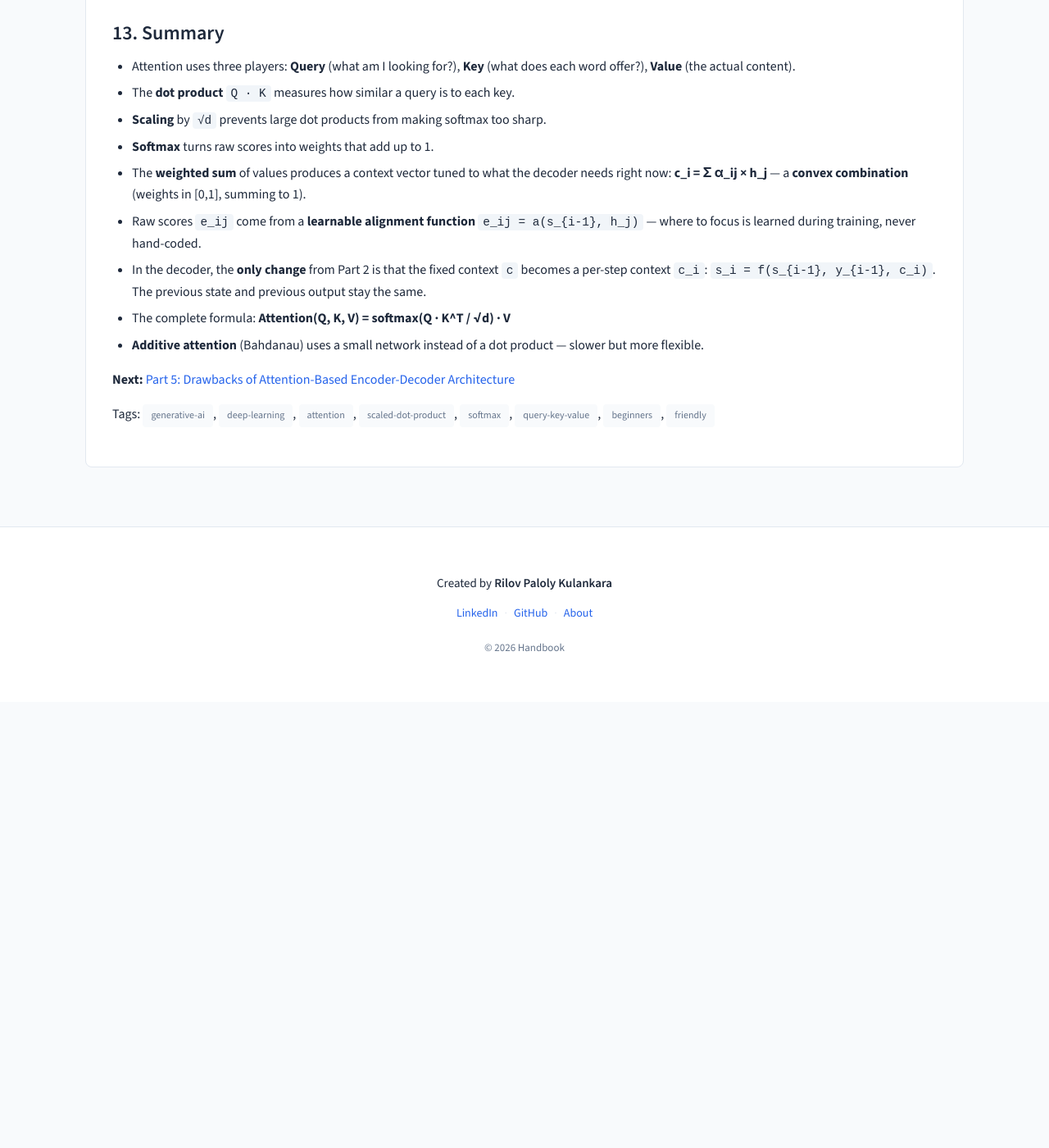
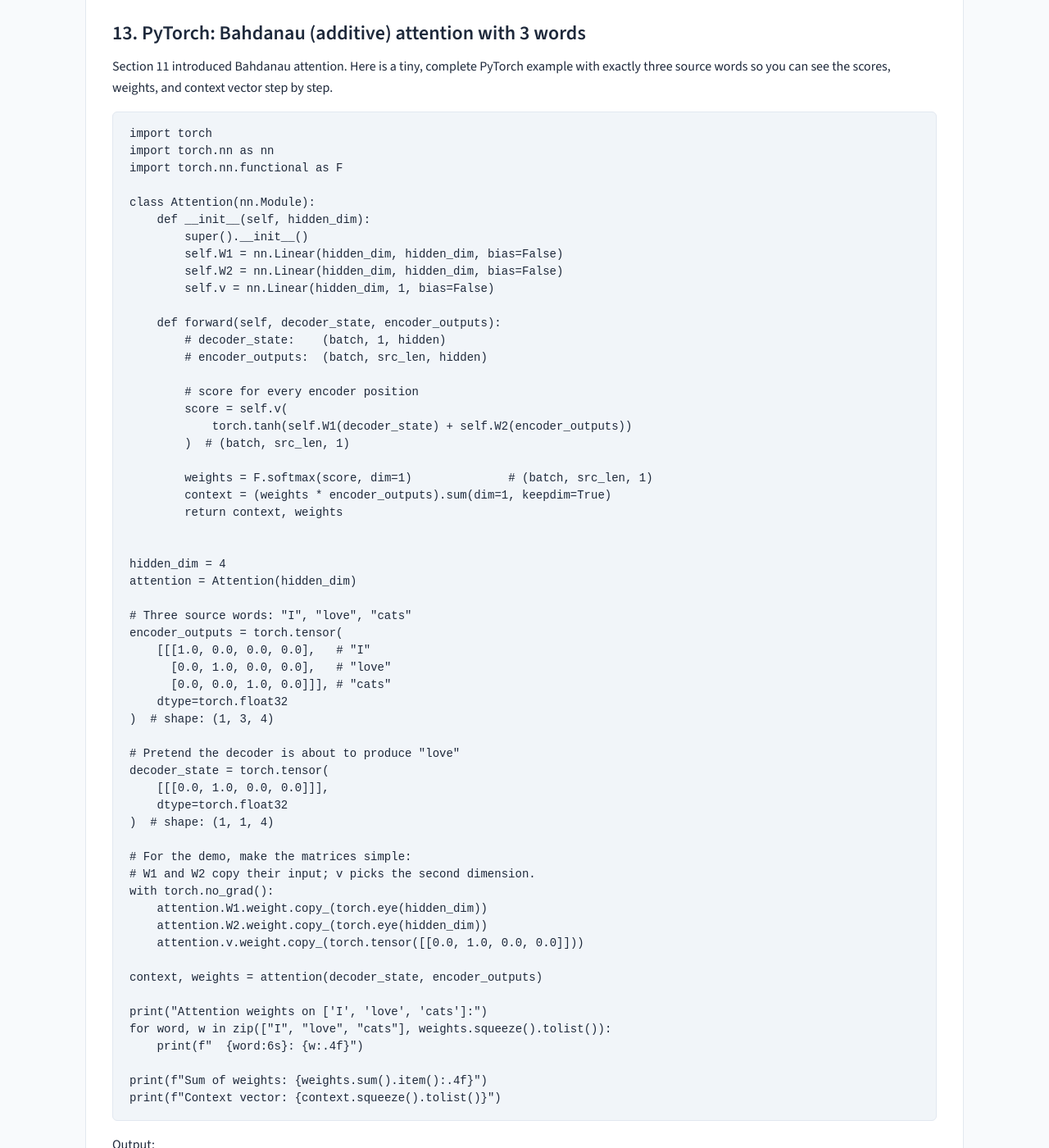
Before and after one commit to rilov/handbook, a Jekyll site: the page built from _topics/DL for GenAI - Part 4 - Math Behind Attention.md, in a window 1280 px wide and 1400 px high, scrolled down 12327 px. Shown: the whole window at 82% size. Built offline with Jekyll 4.4.1, drawn with Linux system fonts in a browser that asks for light colours; before the commit the page ends 13183 px from its top, so only the background shows below that; some of the changed text lies outside the part shown.

Commit message:
Add PyTorch Bahdanau attention 3-word example to Part 4
- Add a complete, runnable PyTorch snippet for the additive (Bahdanau)
  attention module using exactly three source words.
- Show encoder outputs, decoder state, raw scores, softmax weights, sum
  check, and context vector.
- Keep W1/W2/v manually set to identity-like values so the example is
  transparent and matches the printed output.
- Renumber summary section to 14 to accommodate the new section.

Generated with [Devin](https://devin.ai)

Co-Authored-By: Devin <158243242+devin-ai-integration[bot]@users.noreply.github.com>

````diff
--- a/_topics/DL for GenAI - Part 4 - Math Behind Attention.md
+++ b/_topics/DL for GenAI - Part 4 - Math Behind Attention.md
@@ -570,7 +570,86 @@ print("Context:", context)    # tensor([[0.72, 0.54, 0.72, 0.45]])
 
 ---
 
-## 13. Summary
+## 13. PyTorch: Bahdanau (additive) attention with 3 words
+
+Section 11 introduced Bahdanau attention. Here is a tiny, complete PyTorch example with exactly three source words so you can see the scores, weights, and context vector step by step.
+
+```python
+import torch
+import torch.nn as nn
+import torch.nn.functional as F
+
+class Attention(nn.Module):
+    def __init__(self, hidden_dim):
+        super().__init__()
+        self.W1 = nn.Linear(hidden_dim, hidden_dim, bias=False)
+        self.W2 = nn.Linear(hidden_dim, hidden_dim, bias=False)
+        self.v = nn.Linear(hidden_dim, 1, bias=False)
+
+    def forward(self, decoder_state, encoder_outputs):
+        # decoder_state:    (batch, 1, hidden)
+        # encoder_outputs:  (batch, src_len, hidden)
+
+        # score for every encoder position
+        score = self.v(
+            torch.tanh(self.W1(decoder_state) + self.W2(encoder_outputs))
+        )  # (batch, src_len, 1)
+
+        weights = F.softmax(score, dim=1)              # (batch, src_len, 1)
+        context = (weights * encoder_outputs).sum(dim=1, keepdim=True)
+        return context, weights
+
+
+hidden_dim = 4
+attention = Attention(hidden_dim)
+
+# Three source words: "I", "love", "cats"
+encoder_outputs = torch.tensor(
+    [[[1.0, 0.0, 0.0, 0.0],   # "I"
+      [0.0, 1.0, 0.0, 0.0],   # "love"
+      [0.0, 0.0, 1.0, 0.0]]], # "cats"
+    dtype=torch.float32
+)  # shape: (1, 3, 4)
+
+# Pretend the decoder is about to produce "love"
+decoder_state = torch.tensor(
+    [[[0.0, 1.0, 0.0, 0.0]]],
+    dtype=torch.float32
+)  # shape: (1, 1, 4)
+
+# For the demo, make the matrices simple:
+# W1 and W2 copy their input; v picks the second dimension.
+with torch.no_grad():
+    attention.W1.weight.copy_(torch.eye(hidden_dim))
+    attention.W2.weight.copy_(torch.eye(hidden_dim))
+    attention.v.weight.copy_(torch.tensor([[0.0, 1.0, 0.0, 0.0]]))
+
+context, weights = attention(decoder_state, encoder_outputs)
+
+print("Attention weights on ['I', 'love', 'cats']:")
+for word, w in zip(["I", "love", "cats"], weights.squeeze().tolist()):
+    print(f"  {word:6s}: {w:.4f}")
+
+print(f"Sum of weights: {weights.sum().item():.4f}")
+print(f"Context vector: {context.squeeze().tolist()}")
+```
+
+Output:
+
+```text
+Attention weights on ['I', 'love', 'cats']:
+  I     : 0.3101
+  love  : 0.3797
+  cats  : 0.3101
+Sum of weights: 1.0000
+Context vector: [0.3101, 0.3797, 0.3101, 0.0]
+```
+
+Because the decoder state matched the embedding for "love", the model assigns the largest weight to "love". In a real model, `W1`, `W2`, and `v` are learned from data so the model figures out these alignments automatically.
+
+---
+
+## 14. Summary
 
 - Attention uses three players: **Query** (what am I looking for?), **Key** (what does each word offer?), **Value** (the actual content).
 - The **dot product** `Q · K` measures how similar a query is to each key.
````
